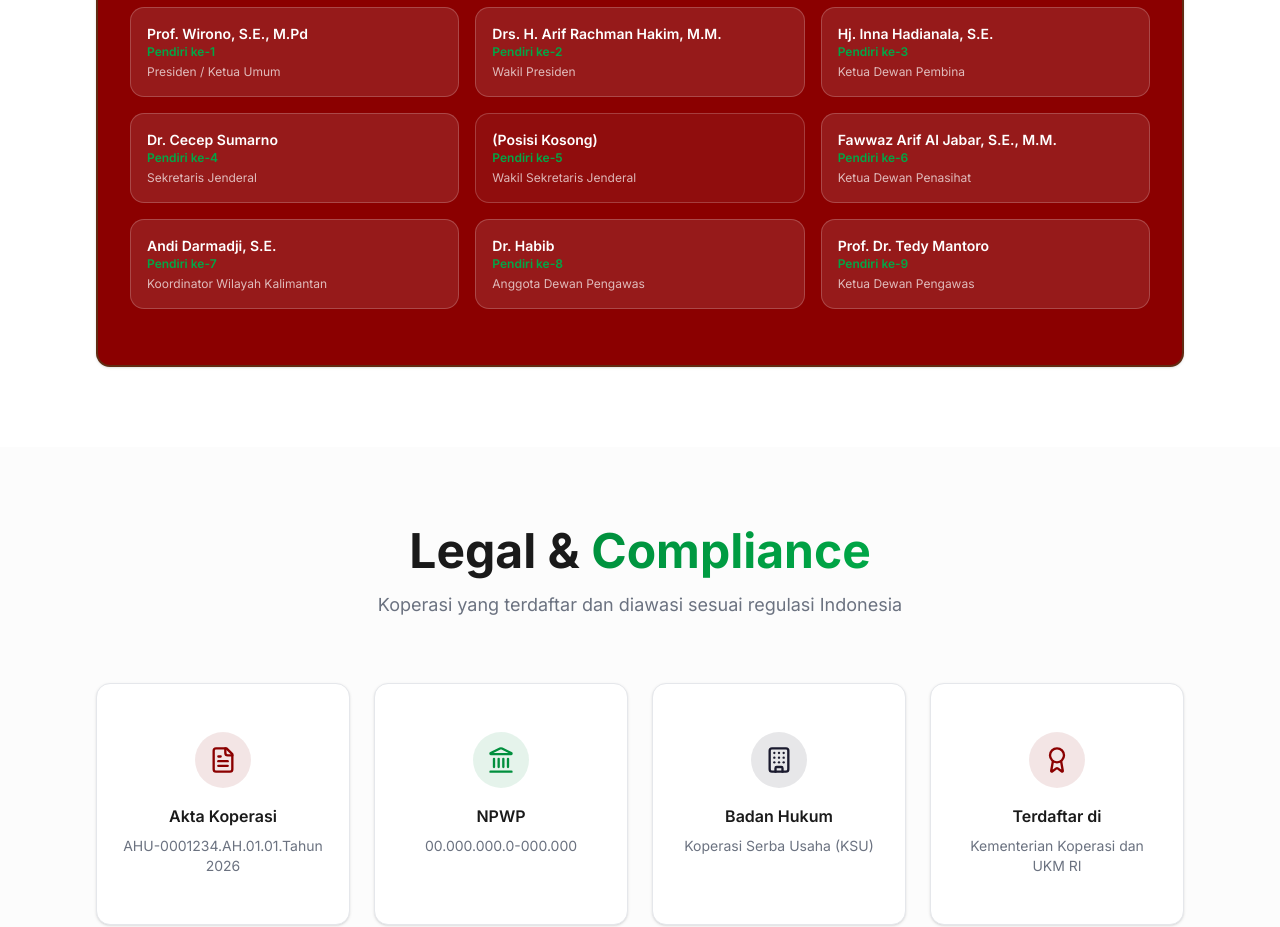
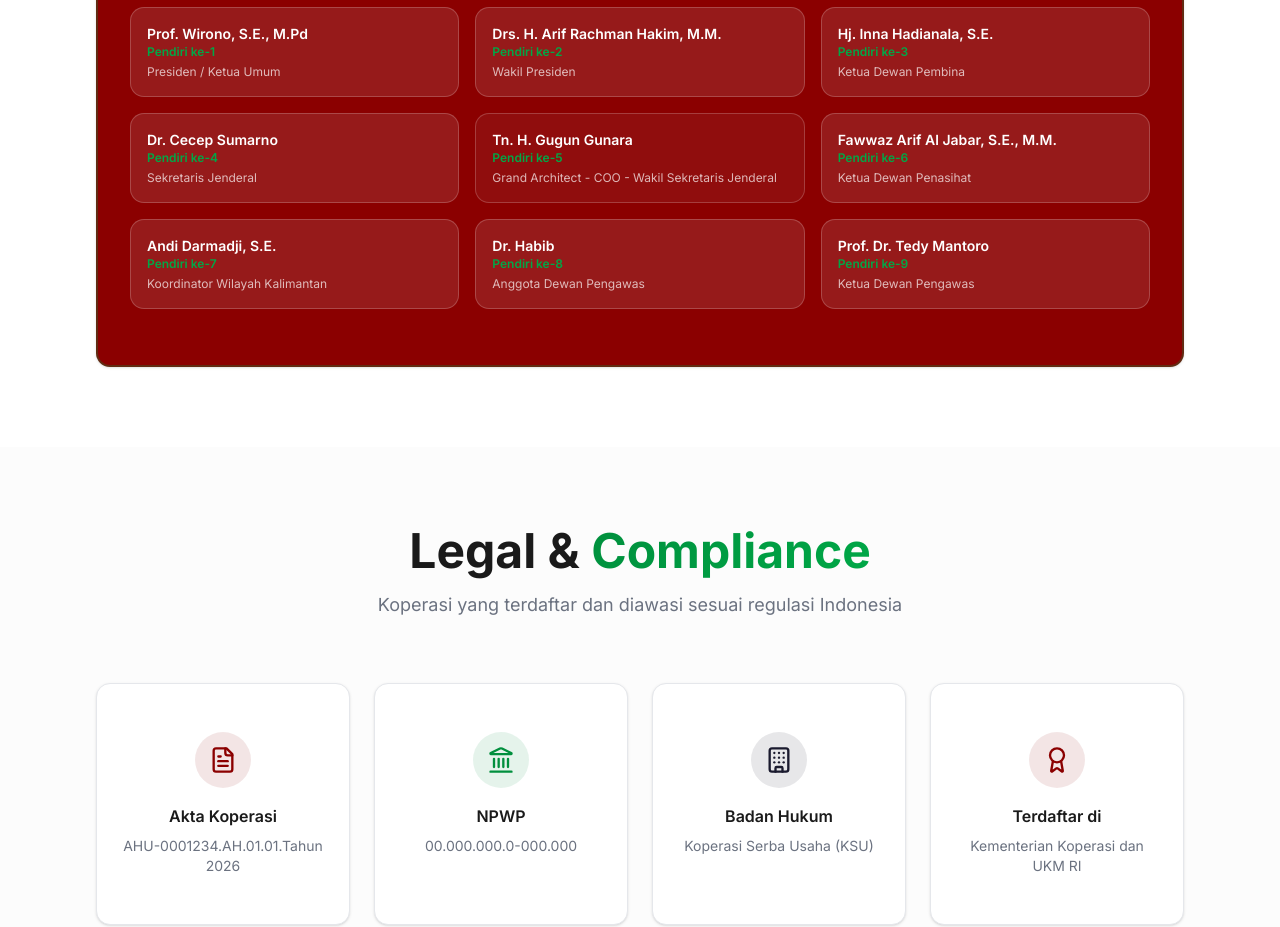
Before and after one commit to prabudanling/knmp, a Next.js app: page /tentang in a window 1280 px wide. Shown: the part 1960-2887 px from the top of the page. Built offline with nearby package versions, Linux system fonts and the light colour scheme.

Commit message:
Update page.tsx

```diff
--- a/src/app/tentang/page.tsx
+++ b/src/app/tentang/page.tsx
@@ -244,7 +244,7 @@ function OriginStorySection() {
                   { name: 'Drs. H. Arif Rachman Hakim, M.M.', position: 'Pendiri ke-2', role: 'Wakil Presiden' },
                   { name: 'Hj. Inna Hadianala, S.E.', position: 'Pendiri ke-3', role: 'Ketua Dewan Pembina' },
                   { name: 'Dr. Cecep Sumarno', position: 'Pendiri ke-4', role: 'Sekretaris Jenderal' },
-                  { name: '(Posisi Kosong)', position: 'Pendiri ke-5', role: 'Wakil Sekretaris Jenderal' },
+                  { name: 'Tn. H. Gugun Gunara', position: 'Pendiri ke-5', role: 'Grand Architect - COO - Wakil Sekretaris Jenderal' },
                   { name: 'Fawwaz Arif Al Jabar, S.E., M.M.', position: 'Pendiri ke-6', role: 'Ketua Dewan Penasihat' },
                   { name: 'Andi Darmadji, S.E.', position: 'Pendiri ke-7', role: 'Koordinator Wilayah Kalimantan' },
                   { name: 'Dr. Habib', position: 'Pendiri ke-8', role: 'Anggota Dewan Pengawas' },
@@ -258,7 +258,7 @@ function OriginStorySection() {
                     transition={{ delay: i * 0.05 }}
                     className={cn(
                       "p-4 rounded-xl border border-white/20",
-                      founder.name === '(Posisi Kosong)' ? 'bg-white/5 opacity-60' : 'bg-white/10'
+                      founder.name === 'Tn. H. Gugun Gunara' ? 'bg-white/5 opacity-60' : 'bg-white/10'
                     )}
                   >
                     <p className="font-semibold text-white text-sm">{founder.name}</p>
```
